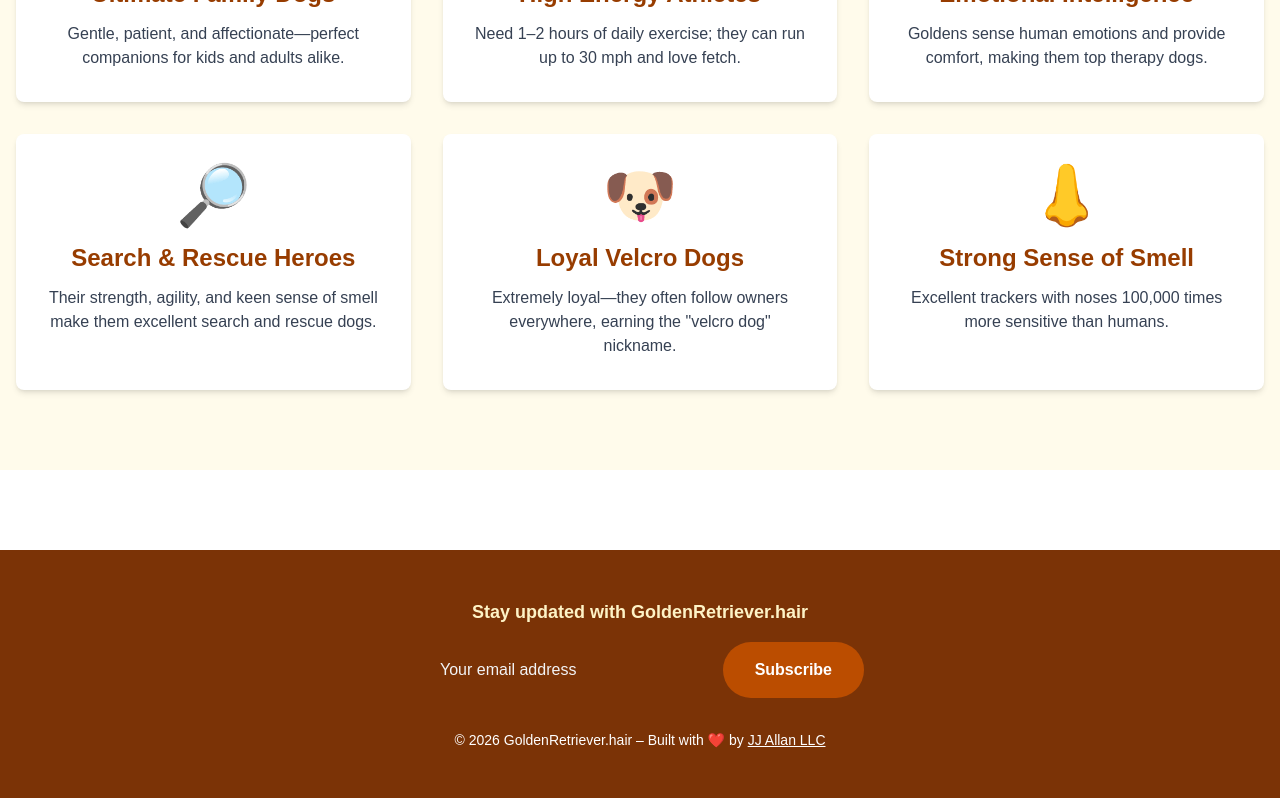
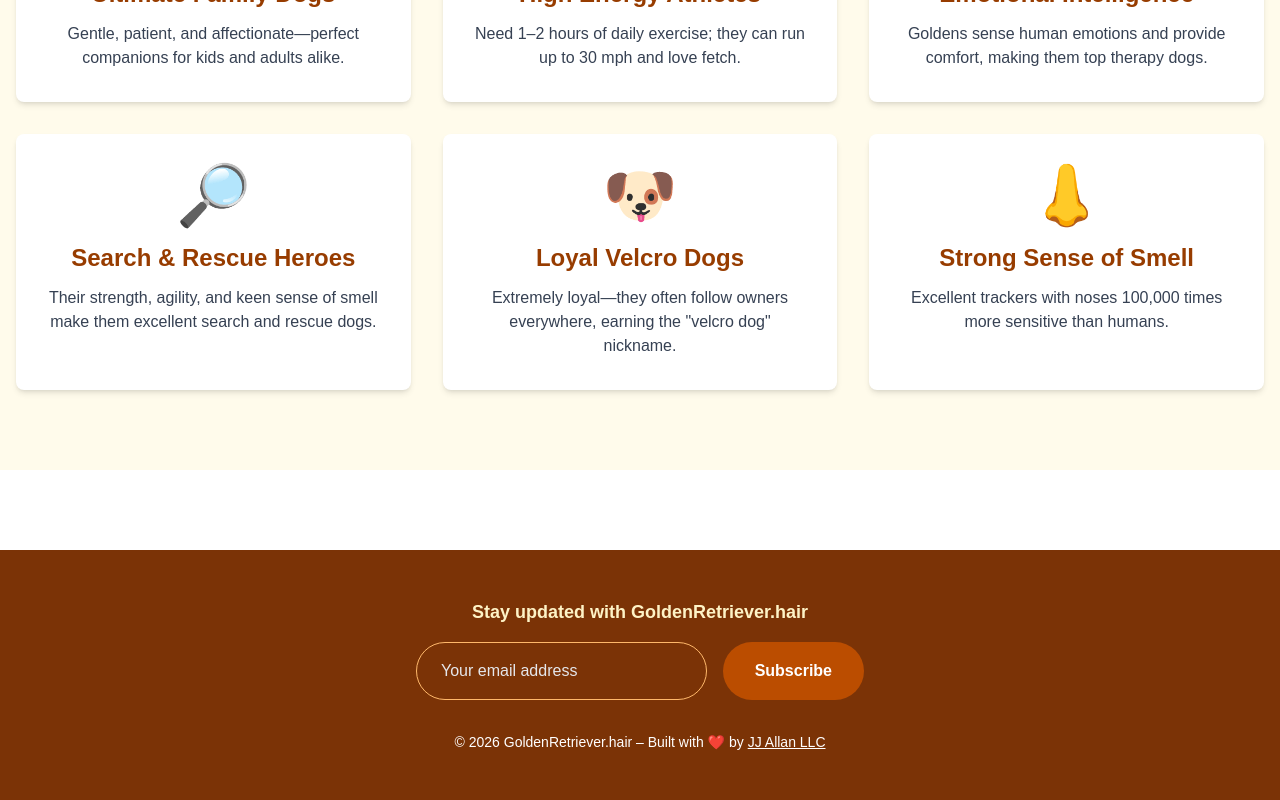
Before and after one commit to JJAllanLLC/goldenretriever-hair, a Next.js app: page / in a window 1280 px wide. Shown: the part 1291-2091 px from the top of the page. Built offline with nearby package versions, Linux system fonts and the light colour scheme; a web font is replaced by a local one.

Commit message:
footer email box visability

```diff
--- a/src/components/Footer.tsx
+++ b/src/components/Footer.tsx
@@ -10,7 +10,7 @@ export function Footer() {
             <input
               type="email"
               placeholder="Your email address"
-              className="flex-1 px-6 py-4 rounded-full text-gray-900 placeholder:text-gray-100 focus:outline-none focus:ring-2 focus:ring-orange-300 focus:border-orange-300"
+              className="flex-1 px-6 py-4 rounded-full border border-orange-300 text-gray-900 placeholder:text-gray-200 focus:outline-none focus:ring-2 focus:ring-orange-300 focus:border-orange-300"
             />
             <button
               type="submit"
```
